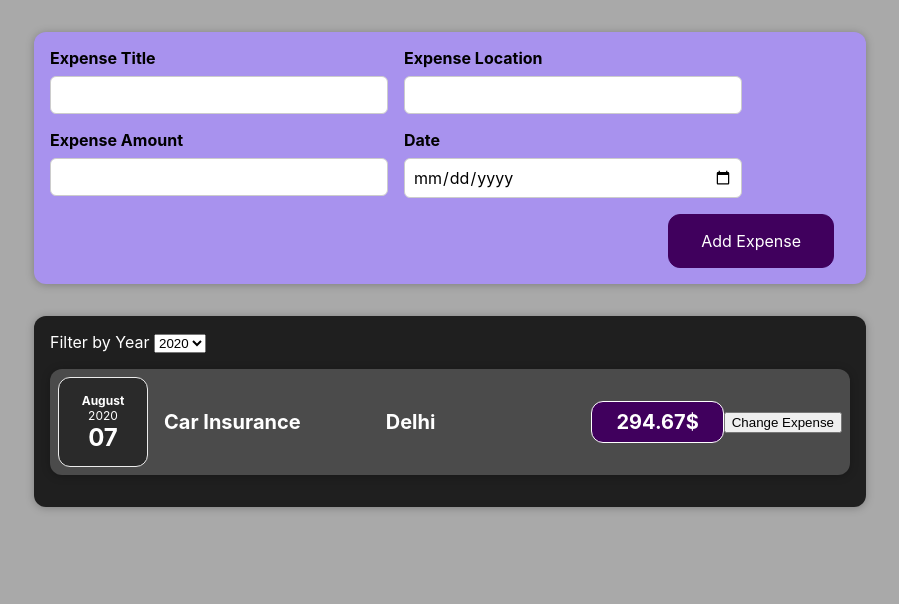
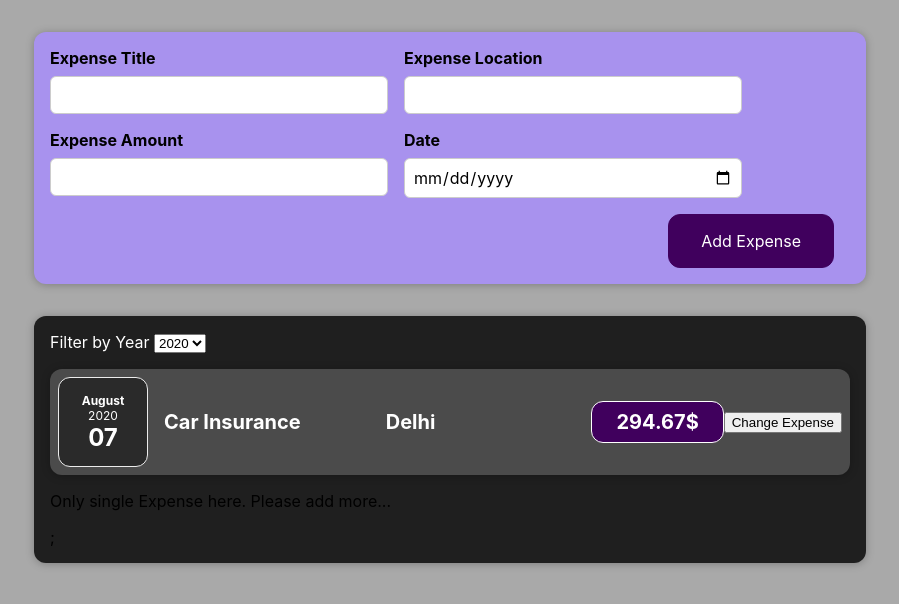
Before and after one commit to roshani2022/AdvanceReact, a React (Create React App) app: page / in a window 1280 px wide. Shown: the top 604 px of the page, without its empty margins (190-1089 px from the left). Built offline with nearby package versions, Linux system fonts and the light colour scheme.

Commit message:
filter logic

```diff
--- a/src/components/expenses/Expense.js
+++ b/src/components/expenses/Expense.js
@@ -11,9 +11,39 @@ const Expense = (props) => {
     setFilteredYear(selectedYear);
   };
 
-  const filteredExpenses = props.items.filter((item)=>{
+  const filteredExpenses = props.items.filter((item) => {
     return item.date.getFullYear().toString() === filteredYear;
-  })
+  });
+
+  let expenseContent=  filteredExpenses.map((item) => (
+    <ExpenseItem
+      key={item.id}
+      title={item.title}
+      location={item.location}
+      amount={item.amount}
+      date={item.date}
+    />
+  ));
+
+  if (filteredExpenses.length === 0) {
+    expenseContent = <p>No Expense Found</p>
+  }
+
+
+  if (filteredExpenses.length === 1) {
+    expenseContent = filteredExpenses.map((item) => (
+      <div>
+         <ExpenseItem
+        key={item.id}
+        title={item.title}
+        location={item.location}
+        amount={item.amount}
+        date={item.date}
+      />
+      <p>Only single Expense here. Please add more...</p>;
+      </div>
+    ))
+  }
 
   return (
     <Card className="expenses">
@@ -21,7 +51,11 @@ const Expense = (props) => {
         selected={filteredYear}
         onChangeFilter={filterChangeHandler}
       />
-        {filteredExpenses.map((item) => (
+      {/* {filteredExpenses.length === 1 ? (
+
+        <p>Only single Expense here. Please add more...</p>
+      ) : (
+        filteredExpenses.map((item) => (
           <ExpenseItem
             key={item.id}
             title={item.title}
@@ -30,7 +64,8 @@ const Expense = (props) => {
             date={item.date}
           />
         ))
-        }
+      )} */}
+      {expenseContent}
     </Card>
   );
 };
```
Lines whose indentation alone changed are shown as unchanged.
